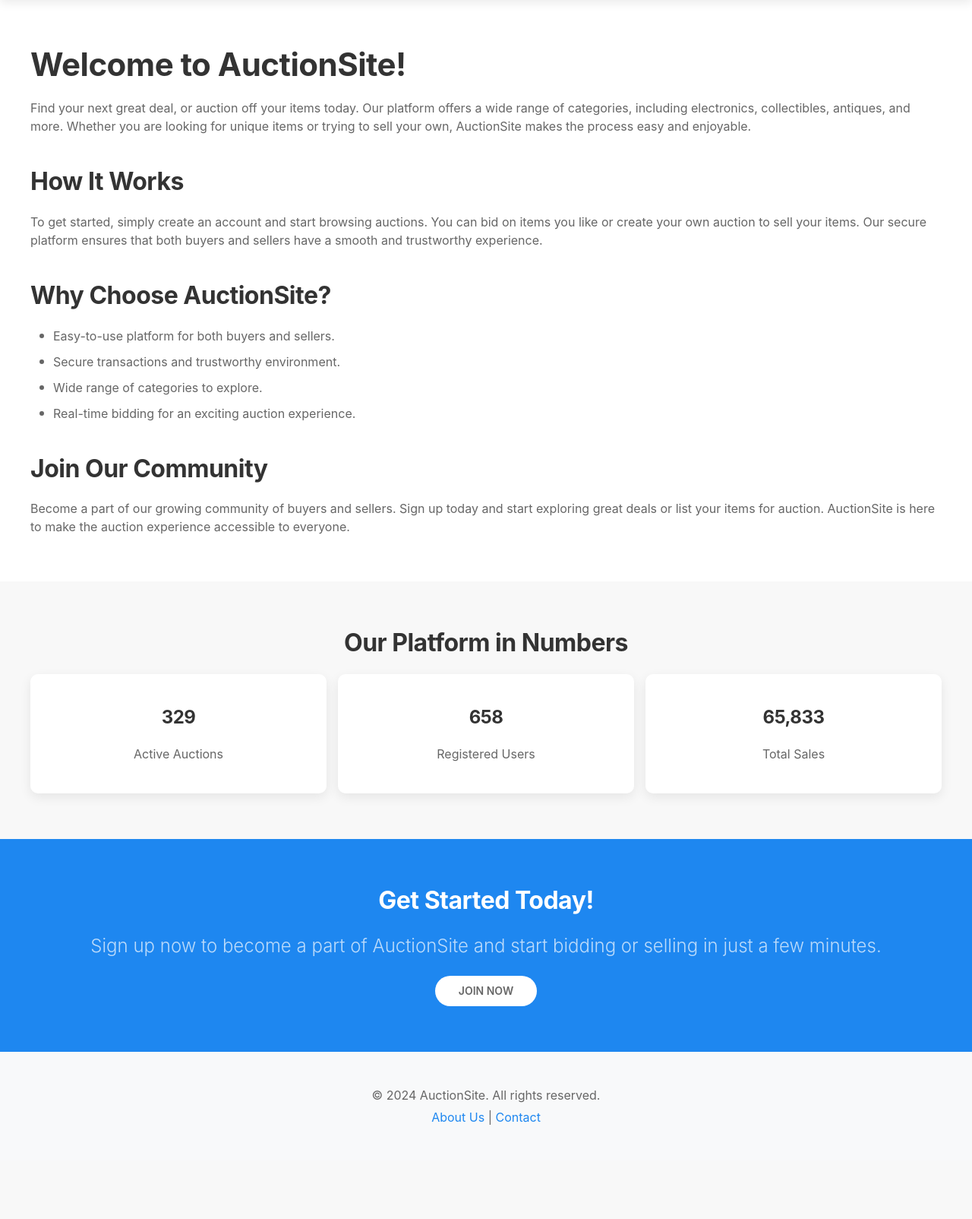
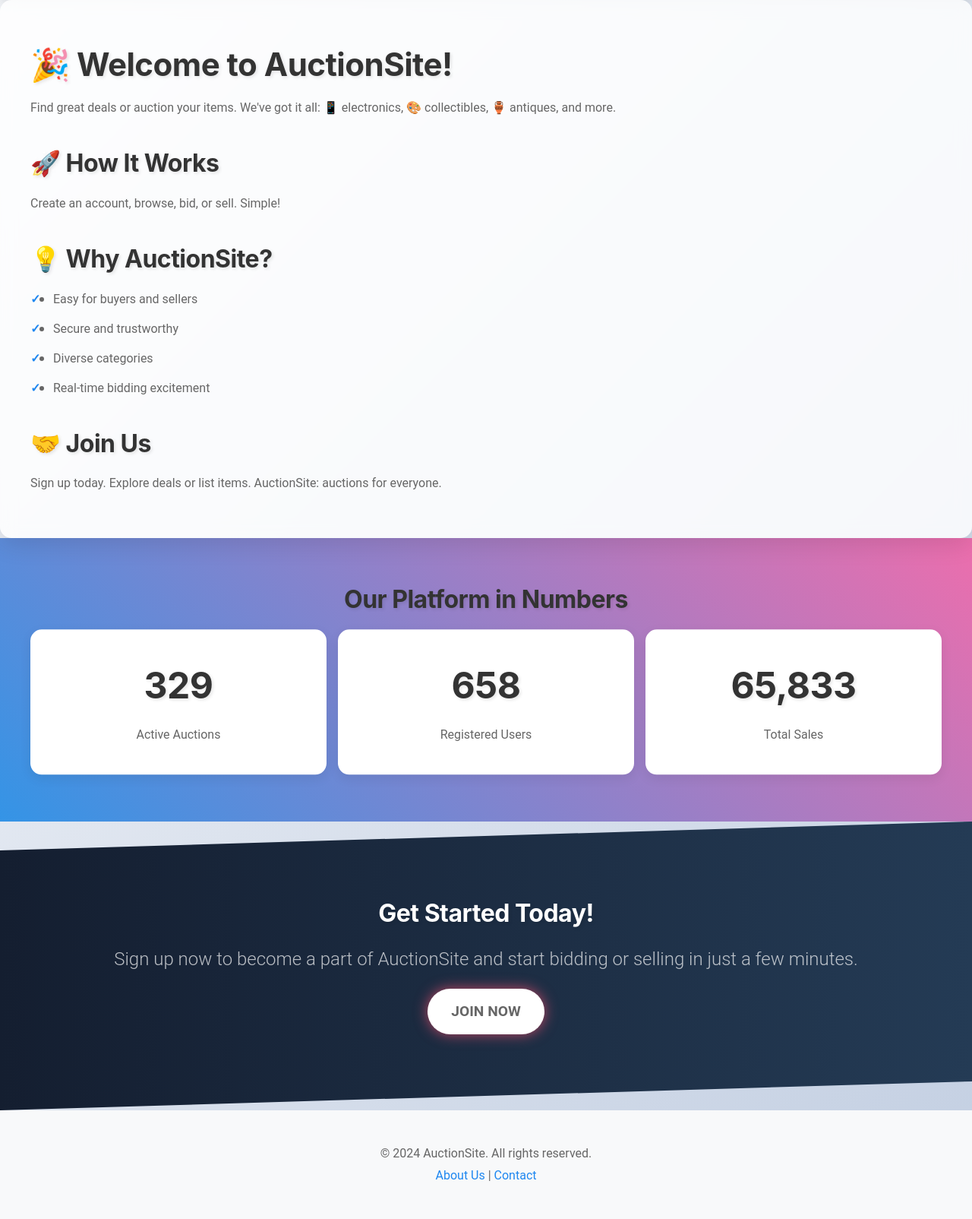
Before and after one commit to tursunbekzat/AuctionSite, a Django app: page /home/ in a window 1280 px wide. Shown: the part 80-1684 px from the top of the page at 76% size. Before the commit the page ends 1560 px from the top, so only its background shows below. Run offline with Django 5.2, Linux system fonts and the light colour scheme.

Commit message:
Better CSS for home, auth, and auction details pages

```diff
--- /dev/null
+++ b/AS/core/static/css/home.css
@@ -0,0 +1,128 @@
+
+/* General styles */
+body {
+    background: linear-gradient(135deg, #f5f7fa 0%, #c3cfe2 100%);
+    font-family: 'Roboto', sans-serif;
+}
+
+.uk-section {
+    padding: 60px 0;
+    transition: all 0.3s ease;
+}
+
+/* Welcome section */
+.uk-section-default {
+    background: rgba(255, 255, 255, 0.8);
+    backdrop-filter: blur(10px);
+    border-radius: 15px;
+    box-shadow: 0 10px 30px rgba(0, 0, 0, 0.1);
+}
+
+h1, h2 {
+    color: #333;
+    text-shadow: 2px 2px 4px rgba(0, 0, 0, 0.1);
+}
+
+.uk-list-bullet > li {
+    position: relative;
+    padding-left: 30px;
+    margin-bottom: 15px;
+}
+
+.uk-list-bullet > li::before {
+    content: '✓';
+    position: absolute;
+    left: 0;
+    color: #1e87f0;
+    font-weight: bold;
+}
+
+/* Platform numbers section */
+.uk-section-muted {
+    background: linear-gradient(45deg, #3494e6, #ec6ead);
+}
+
+.uk-card {
+    border-radius: 15px;
+    overflow: hidden;
+    transition: all 0.3s ease;
+}
+
+.uk-card:hover {
+    transform: translateY(-10px);
+    box-shadow: 0 15px 30px rgba(0, 0, 0, 0.2);
+}
+
+.uk-card-title {
+    font-size: 3rem;
+    color: #1e87f0;
+    text-shadow: 2px 2px 4px rgba(0, 0, 0, 0.1);
+}
+
+/* Get started section */
+.uk-section-primary {
+    background: linear-gradient(to right, #141e30, #243b55);
+    clip-path: polygon(0 10%, 100% 0, 100% 90%, 0 100%);
+    padding: 100px 0;
+}
+
+.uk-button-secondary {
+    background-color: #f0506e;
+    border-radius: 30px;
+    padding: 10px 30px;
+    font-size: 1.2rem;
+    transition: all 0.3s ease;
+}
+
+.uk-button-secondary:hover {
+    background-color: #e03053;
+    box-shadow: 0 0 20px rgba(240, 80, 110, 0.5);
+    transform: scale(1.05);
+}
+
+/* Animations */
+@keyframes float {
+    0% { transform: translateY(0px); }
+    50% { transform: translateY(-20px); }
+    100% { transform: translateY(0px); }
+}
+
+.uk-card {
+    animation: float 6s ease-in-out infinite;
+}
+
+/* 3D effect for cards */
+.uk-card {
+    perspective: 1000px;
+}
+
+.uk-card-body {
+    transition: transform 0.6s;
+    transform-style: preserve-3d;
+}
+
+.uk-card:hover .uk-card-body {
+    transform: rotateY(10deg);
+}
+
+/* Glowing effect for buttons */
+@keyframes glow {
+    0% { box-shadow: 0 0 5px rgba(240, 80, 110, 0.5); }
+    50% { box-shadow: 0 0 20px rgba(240, 80, 110, 0.8); }
+    100% { box-shadow: 0 0 5px rgba(240, 80, 110, 0.5); }
+}
+
+.uk-button-secondary {
+    animation: glow 2s infinite;
+}
+
+/* Responsive adjustments */
+@media (max-width: 960px) {
+    .uk-section {
+        padding: 40px 0;
+    }
+
+    .uk-section-primary {
+        clip-path: polygon(0 5%, 100% 0, 100% 95%, 0 100%);
+    }
+}
--- a/AS/templates/authenticate/signin.html
+++ b/AS/templates/authenticate/signin.html
@@ -4,10 +4,9 @@
 
 {% block title %}Sign In - AuctionSite{% endblock %}
 
-{% comment %} {% block navbar %} {% endblock navbar %} {% endcomment %}
-
 {% block extra_css %}
-    <link rel="stylesheet" href="{% static 'css/custom.css' %}">
+    {{ block.super }}
+    <link rel="stylesheet" href="{% static 'css/auth.css' %}">
 {% endblock extra_css %}
 
 {% block content %}
--- a/AS/templates/authenticate/signup.html
+++ b/AS/templates/authenticate/signup.html
@@ -4,10 +4,9 @@
 
 {% block title %}Sign Up - AuctionSite{% endblock %}
 
-{% comment %} {% block navbar %} {% endblock navbar %} {% endcomment %}
-
 {% block extra_css %}
-    <link rel="stylesheet" href="{% static 'css/custom.css' %}">
+    {{ block.super }}
+    <link rel="stylesheet" href="{% static 'css/auth.css' %}">
 {% endblock extra_css %}
 
 {% block content %}
--- a/AS/templates/base.html
+++ b/AS/templates/base.html
@@ -30,7 +30,7 @@
                 {% if user.is_authenticated %}
                 <li><a href="{% url 'create_auction' %}">➕ Create Auction</a></li>
                 <li><a href="{% url 'my_profile' %}">👤 My Profile</a></li>
-                <li><a href="{% url 'my_auctions' %}">📦 My Auction</a></li>
+                <li><a href="{% url 'my_auctions' %}">📦 My Auctions</a></li>
                 <li><a href="{% url 'my_bids' %}">💰 My Bids</a></li>
                 <li><a href="{% url 'signout' %}">🚪 Sign Out</a></li>
                 {% else %}
--- a/AS/templates/core/index.html
+++ b/AS/templates/core/index.html
@@ -10,27 +10,28 @@
 
 {% block extra_css %}
     {{ block.super }}
+    <link rel="stylesheet" href="{% static 'css/home.css' %}">
 {% endblock extra_css %}
 
 {% block content %}
     <div class="uk-section uk-section-default">
         <div class="uk-container">
-            <h1>Welcome to AuctionSite!</h1>
-            <p>Find your next great deal, or auction off your items today. Our platform offers a wide range of categories, including electronics, collectibles, antiques, and more. Whether you are looking for unique items or trying to sell your own, AuctionSite makes the process easy and enjoyable.</p>
+            <h1>🎉 Welcome to AuctionSite!</h1>
+            <p>Find great deals or auction your items. We've got it all: 📱 electronics, 🎨 collectibles, 🏺 antiques, and more.</p>
 
-            <h2>How It Works</h2>
-            <p>To get started, simply create an account and start browsing auctions. You can bid on items you like or create your own auction to sell your items. Our secure platform ensures that both buyers and sellers have a smooth and trustworthy experience.</p>
+            <h2>🚀 How It Works</h2>
+            <p>Create an account, browse, bid, or sell. Simple!</p>
 
-            <h2>Why Choose AuctionSite?</h2>
+            <h2>💡 Why AuctionSite?</h2>
             <ul class="uk-list uk-list-bullet">
-                <li>Easy-to-use platform for both buyers and sellers.</li>
-                <li>Secure transactions and trustworthy environment.</li>
-                <li>Wide range of categories to explore.</li>
-                <li>Real-time bidding for an exciting auction experience.</li>
+                <li>Easy for buyers and sellers</li>
+                <li>Secure and trustworthy</li>
+                <li>Diverse categories</li>
+                <li>Real-time bidding excitement</li>
             </ul>
 
-            <h2>Join Our Community</h2>
-            <p>Become a part of our growing community of buyers and sellers. Sign up today and start exploring great deals or list your items for auction. AuctionSite is here to make the auction experience accessible to everyone.</p>
+            <h2>🤝 Join Us</h2>
+            <p>Sign up today. Explore deals or list items. AuctionSite: auctions for everyone.</p>
         </div>
     </div>
 
```
Also changed, not shown: AS/authenticate/static/css/auth.css (added, +131 -0 lines), AS/authenticate/static/css/custom.css (deleted, +0 -61 lines), AS/templates/core/auction_detail.html (+59 -11 lines), AS/core/static/css/custom.css (line endings or trailing spaces), AS/db.sqlite3.
